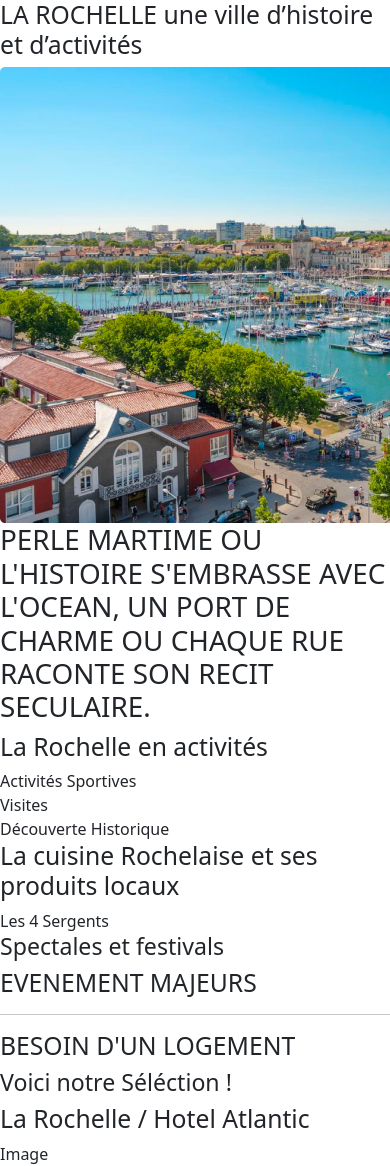
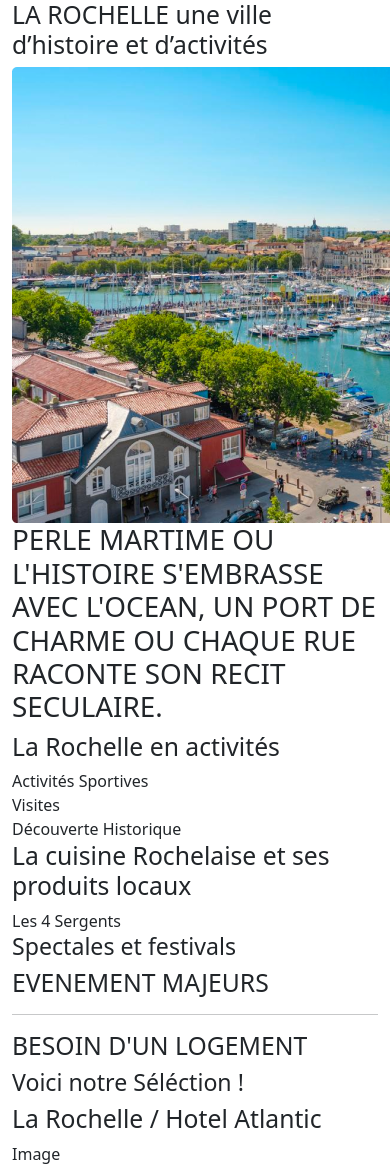
Before and after one commit to Moyna17k/Projet-commun-formation, a Symfony app: template templates/home/index.html.twig in a window 390 px wide; the page is wider, and only the part inside the window is pictured. Run offline with Twig, Linux system fonts and the light colour scheme; the template is opened without the code that fills it, so the values that code supplies are empty; some libraries are stand-ins or nearby versions.

Commit message:
ajout du meta viewport responsive

```diff
--- a/templates/base.html.twig
+++ b/templates/base.html.twig
@@ -2,6 +2,8 @@
 <html>
     <head>
         <meta charset="UTF-8">
+        <meta name="viewport" content="width=device-width, initial-scale=1, shrink-to-fit=no">
+
 
         <!-- css principal -->
         <link rel="stylesheet" href="/assets/css/pages/home.css">
@@ -12,6 +14,7 @@
         <link rel="stylesheet" href="/assets/css/bootstrap-utilities.css">
         <link rel="stylesheet" href="/assets/css/bootstrap.rtl.css">
         <link rel="stylesheet" href="/assets/css/bootstrap-grid.css">
+
 
 
 
--- a/templates/home/index.html.twig
+++ b/templates/home/index.html.twig
@@ -3,7 +3,7 @@
 {% block title %}Hello HomeController!{% endblock %}
 
 {% block body %}
-<main class="main-home">
+<main class="main-home container-fluid">
     <article class="container-header">
         <div class="block-text">
             <h2>LA ROCHELLE une ville d’histoire et d’activités</h2>
@@ -15,7 +15,7 @@
     </article>
     <!-- -->
     <section class="container-description">
-        <h1>PERLE MARTIME OU L'HISTOIRE S'EMBRASSE AVEC L'OCEAN, UN PORT DE CHARME OU CHAQUE RUE RACONTE SON RECIT SECULAIRE.
+        <h1>PERLE MARTIME OU L'HISTOIRE S'EMBRASSE AVEC L'OCEAN, UN PORT DE CHARME OU CHAQUE RUE RACONTE SON RECIT SECULAIRE.</h1>
     </section>
     <!-- -->
     <article class="container-main">
```
